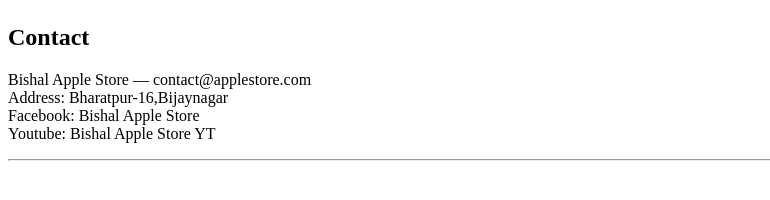
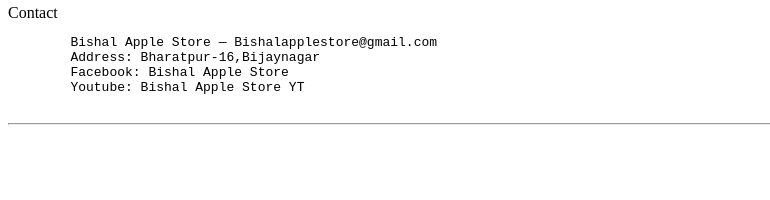
Before and after one commit to yelahsib/WebAssignmentII, a plain HTML site: page contact.html in a window 1280 px wide. Shown: the part 550-750 px from the top of the page, without its empty margins (0-770 px from the left). Drawn offline with Linux system fonts and the light colour scheme.

Commit message:
Minor Changes in Code

```diff
--- a/contact.html
+++ b/contact.html
@@ -7,7 +7,7 @@
 </head>
 <body>
    <header>
-      <div class="sir">
+      <div>
         <div>
           <div><img src="images/images.jpg" alt="Apple Store Logo" height="20" /></div>
 
@@ -15,7 +15,7 @@
         </div>
         <div>
           <nav>
-            <ul id="nav">
+            <ul>
               <li>
                 <a href="index.html"><b>Home</b></a>
               </li>
@@ -38,10 +38,10 @@
 <table>
   <tr>
     <td>
-      <img src="images/store.webp" alt=""width=350px>
+      <img src="images/store.webp" alt="Apple Store"width=350px>
     </td>
     <td>
-      <img src="images/store1.webp" alt=""width=350px height="300px">
+      <img src="images/store1.webp" alt="Apple Store"width=350px height="300px">
     </td>
 
   </tr>
@@ -51,17 +51,17 @@
 
 
  <!-- Contact -->
-    <section id="contact" aria-labelledby="contact-heading">
-      <h2 id="contact-heading">Contact</h2>
-      <p>
-        Bishal Apple Store — contact@applestore.com<br />
-        Address: Bharatpur-16,Bijaynagar <br>
-        Facebook: Bishal Apple Store <br>
+    <section>
+      <h2">Contact</h2>
+      <pre>
+        Bishal Apple Store — Bishalapplestore@gmail.com
+        Address: Bharatpur-16,Bijaynagar
+        Facebook: Bishal Apple Store
         Youtube: Bishal Apple Store YT
-      </p>
+      </pre>
     </section>
-  </main>
 
   <hr />
+
 </body>
 </html>
```
Also changed, not shown: index.html (+7 -7 lines), products.html (+6 -17 lines), reviews.html (+2 -12 lines).
